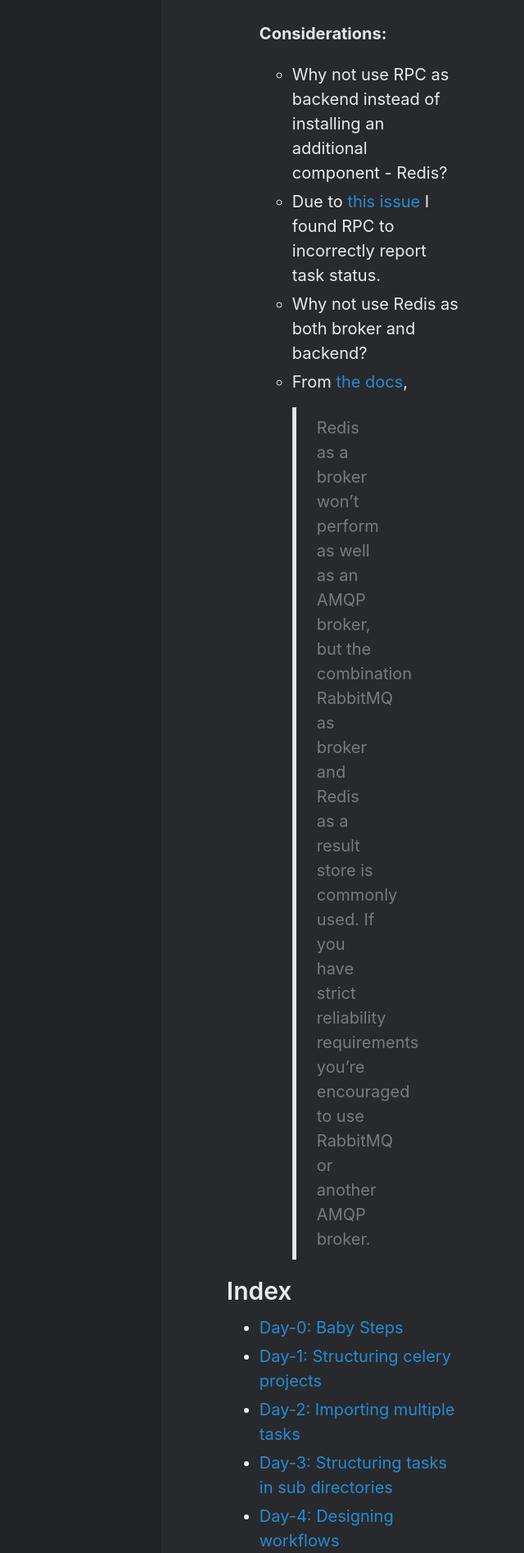
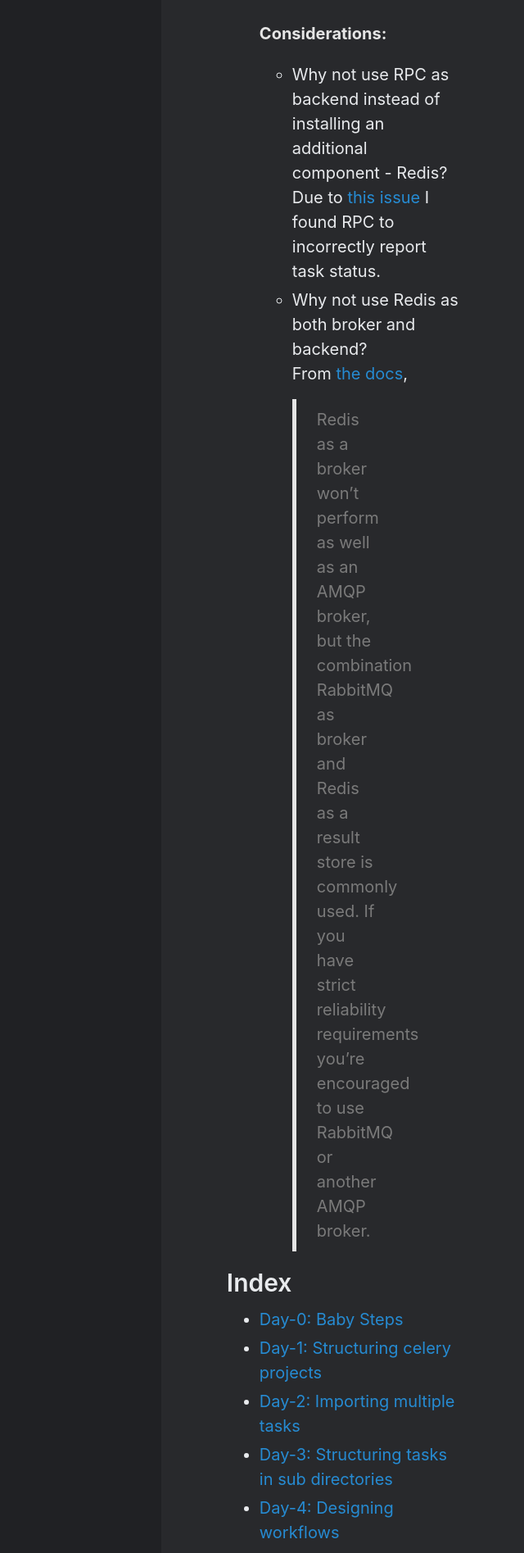
Before and after one commit to amard33p/amard33p.github.io, a Jekyll site: the page built from _posts/2019-12-02-celery-seed-to-sprout.md, in a window 1280 px wide. Shown: the part 1089-2984 px from the top of the page at 82% size, without its empty margins (640-1280 px from the left). Built offline with Jekyll 4.4.1, drawn with Linux system fonts in a browser that asks for light colours.

```diff
--- a/_config.yml
+++ b/_config.yml
@@ -13,6 +13,7 @@ baseurl:          '/'
                   # If you want to move just the blog index pages but keep
                   # other pages at root, see the paginate_path and
                   # sidebar_blog_link below.
+permalink:        pretty
 
 author:
   name:           'Amardeep Kahali'
--- a/_includes/custom-icon-links.html
+++ b/_includes/custom-icon-links.html
@@ -6,11 +6,11 @@
 </a>
 <a id="github-link"
    class="icon" title="Github" aria-label="Github"
-   href="{{ site.self_github }}">
+   href="{{ site.self_github }}" target="_blank" rel="noopener noreferrer">
   {% include svg/github-brands.svg %}
 </a>
 <a id="linkedin-link"
    class="icon" title="LinkedIn" aria-label="LinkedIn"
-   href="{{ site.self_linkedin }}">
+   href="{{ site.self_linkedin }}" target="_blank" rel="noopener noreferrer">
   {% include svg/linkedin-in-brands.svg %}
 </a>
--- a/_includes/custom-nav-links.html
+++ b/_includes/custom-nav-links.html
@@ -1,3 +1,3 @@
 <!-- Optional additional links to insert in sidebar nav -->
-<a class="page-link{% if page.url == '/search.html' %} active{% endif %}" href="/search.html">Search</a>
-<a class="page-link{% if page.url == '/tags.html' %} active{% endif %}" title="Tags" href="/tags.html">Tags</a>
+<a class="page-link{% if page.url == '/search' %} active{% endif %}" href="/search">Search</a>
+<a class="page-link{% if page.url == '/tags' %} active{% endif %}" title="Tags" href="/tags">Tags</a>
--- a/_posts/2019-12-02-celery-seed-to-sprout.md
+++ b/_posts/2019-12-02-celery-seed-to-sprout.md
@@ -27,9 +27,9 @@ We will learn to create a Celery task queue consisting of a chain of long-runnin
     **Considerations:**
 
     * Why not use RPC as backend instead of installing an additional component - Redis?
-    * Due to [this issue](https://github.com/celery/celery/issues/4084) I found RPC to incorrectly report task status.
+        Due to [this issue](https://github.com/celery/celery/issues/4084) I found RPC to incorrectly report task status.
     * Why not use Redis as both broker and backend?
-    * From [the docs](https://docs.celeryproject.org/en/latest/faq.html#do-i-have-to-use-amqp-rabbitmq),
+        From [the docs](https://docs.celeryproject.org/en/latest/faq.html#do-i-have-to-use-amqp-rabbitmq),
         > Redis as a broker won’t perform as well as an AMQP broker, but the combination RabbitMQ as broker and Redis as a result store is commonly used. If you have strict reliability requirements you’re encouraged to use RabbitMQ or another AMQP broker.
 
 ## Index
```
